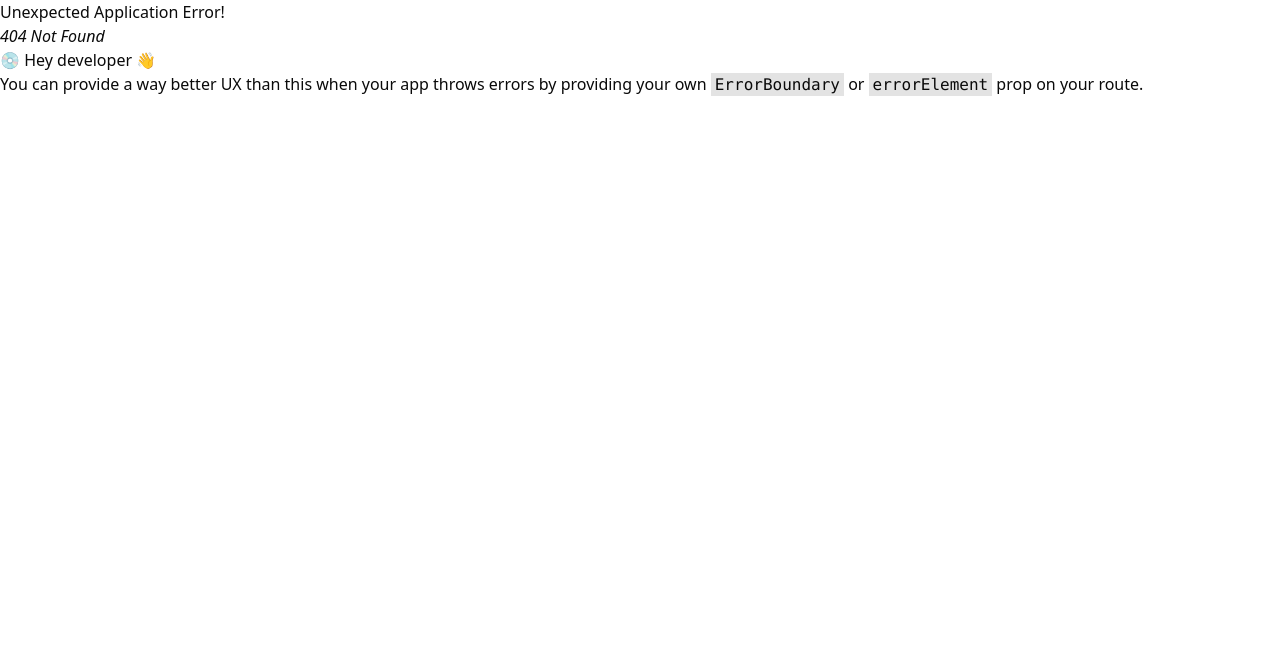
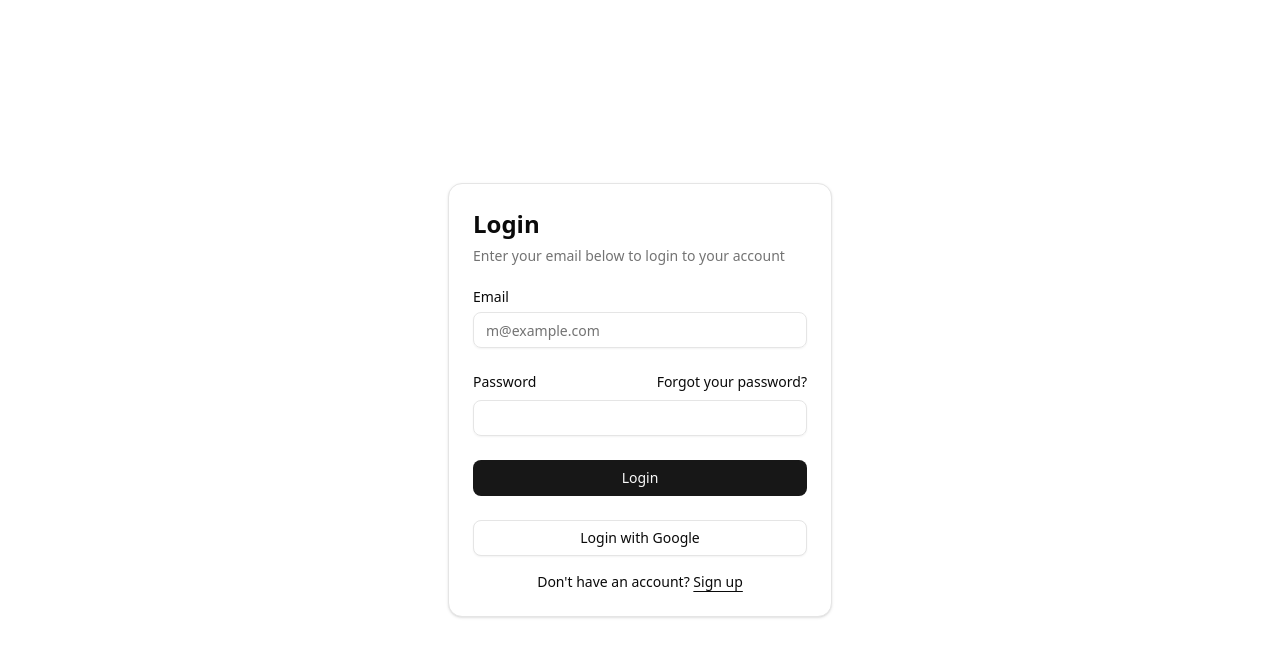
Before and after one commit to Eureka-Creatives/Snaprecka, a React (Vite) app in the folder frontend/: page / in a window 1280 px wide. Before the commit this address had no page. Shown: the top 656 px of the page. Built offline with nearby package versions, Linux system fonts and the light colour scheme.

Commit message:
feat: login screen route

```diff
--- a/frontend/src/App.tsx
+++ /dev/null
@@ -1,13 +0,0 @@
-import { useState } from 'react'
-import LoginScreen from '@/pages/LoginScreen'
-import './App.css'
-
-function App() {
-  return (
-    <div className="flex h-screen w-screen items-center justify-center">
-      <LoginScreen />
-    </div>
-  )
-}
-
-export default App
--- /dev/null
+++ b/frontend/src/pages/login-screen.tsx
@@ -0,0 +1,11 @@
+import LoginScreen from "@/layout/login";
+
+export default function Login() {
+    return (
+    <div className="flex h-screen w-screen items-center justify-center">
+        <div className="w-full max-w-sm">
+        <LoginScreen />
+      </div>
+    </div>
+    )
+}
--- a/frontend/src/routes.ts
+++ b/frontend/src/routes.ts
@@ -1,9 +1,13 @@
 import { createBrowserRouter } from "react-router-dom";
 import UserLayout from "./layout/userLayout";
 import UserHome from "./pages/user-home";
-
+import Login from "./pages/login-screen";
 export const router = createBrowserRouter(
   [
+    {
+      path: "/",
+      Component: Login,
+    },
     {
       path: "/home",
       Component: UserLayout,
```
Also changed, not shown: frontend/src/layout/login.tsx (renamed from frontend/src/pages/LoginScreen.tsx).
